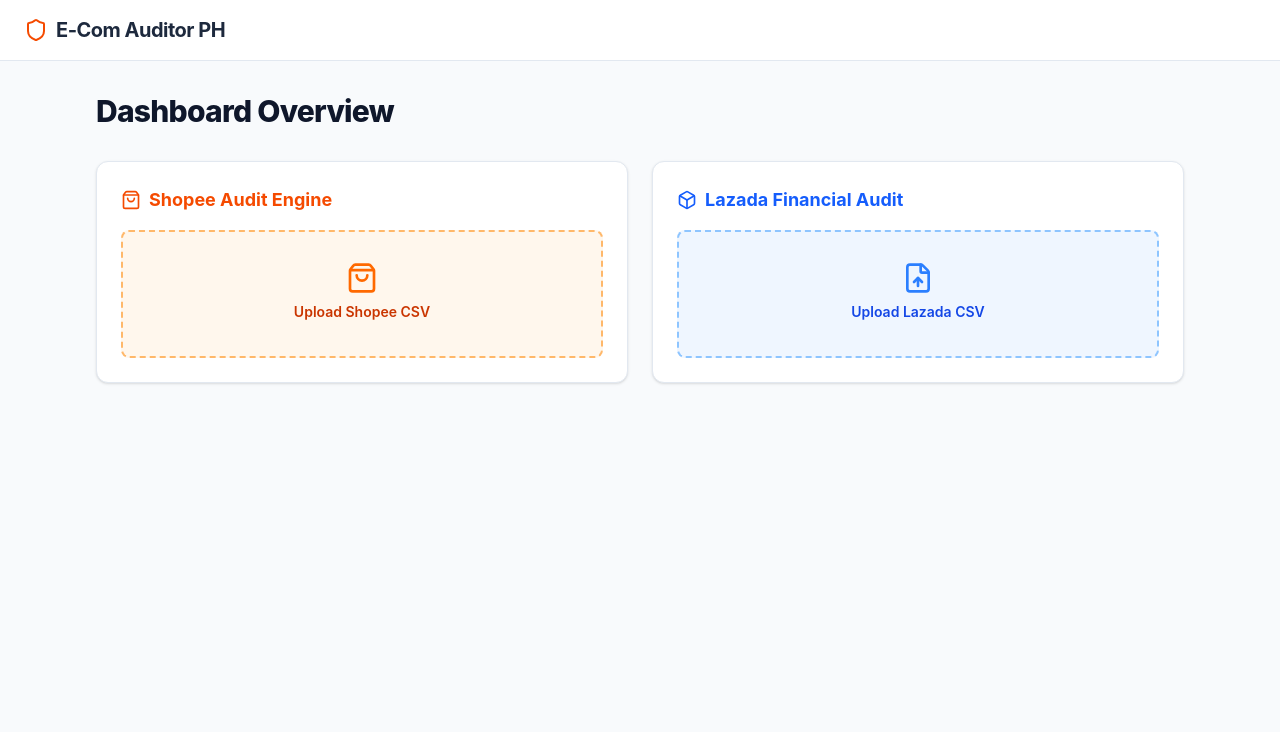
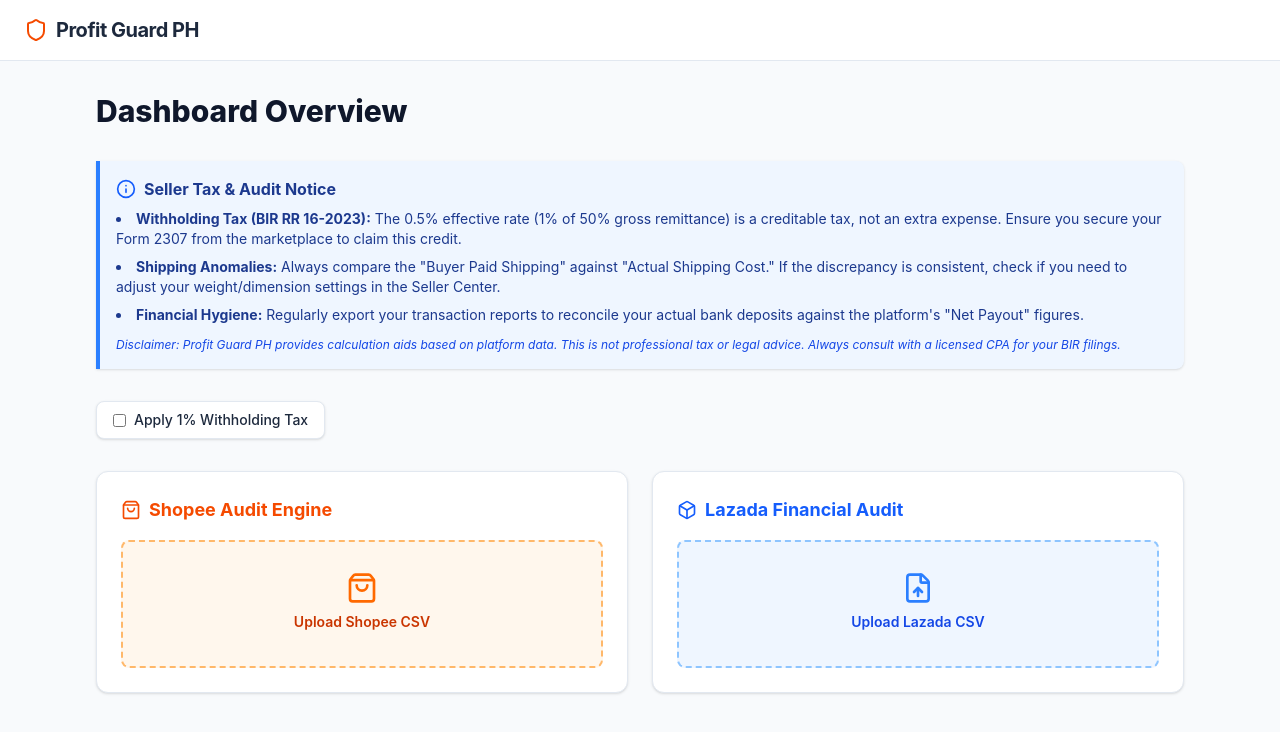
Before and after one commit to jazzypercy/ecommerce-tax-auditor, a React (Vite) app: page / in a window 1280 px wide. Shown: the top 732 px of the page. Built offline with nearby package versions, Linux system fonts and the light colour scheme.

Commit message:
excel download and stuff info

```diff
--- a/index.html
+++ b/index.html
@@ -4,7 +4,7 @@
     <meta charset="UTF-8" />
     <link rel="icon" type="image/svg+xml" href="/favicon.svg" />
     <meta name="viewport" content="width=device-width, initial-scale=1.0" />
-    <title>ecommerce-tax-auditor</title>
+    <title>Profit Guard PH</title>
   </head>
   <body>
     <div id="root"></div>
--- a/src/App.jsx
+++ b/src/App.jsx
@@ -1,20 +1,22 @@
 import { useState } from 'react';
-import { UploadCloud, Shield, CheckCircle, AlertTriangle, FileText, ShoppingBag, Box } from 'lucide-react';
+import { UploadCloud, Shield, CheckCircle, AlertTriangle, FileText, ShoppingBag, Box, Download } from 'lucide-react';
 import Papa from 'papaparse';
 import { parseLazadaSingleFile } from './utils/lazadaParser';
+import { exportToExcel } from './utils/exportToExcel';
 import LazadaUploader from './components/LazadaUploader';
 import ShopeeUploader from './components/ShopeeUploader';
+import InfoBar from './components/InfoBar';
 
 export default function App() {
   const [shopeeData, setShopeeData] = useState(null);
   const [lazadaData, setLazadaData] = useState(null);
   const [shippingDiscrepancies, setShippingDiscrepancies] = useState([]);
+  const [includeTax, setIncludeTax] = useState(false); // Tax state
 
-  // --- Shopee Logic ---
+  // --- Logic ---
   const handleShopeeUpload = (event) => {
     const file = event.target.files[0];
     if (!file) return;
-
     Papa.parse(file, {
       header: true, skipEmptyLines: true,
       complete: (results) => {
@@ -30,7 +32,6 @@
     });
   };
 
-  // --- Lazada Logic ---
   const handleLazadaUpload = async (file) => {
     const data = await parseLazadaSingleFile(file);
     setLazadaData(data);
@@ -41,17 +42,28 @@
       <nav className="bg-white border-b border-slate-200 px-6 py-4 flex items-center justify-between">
         <div className="flex items-center gap-2">
           <Shield className="w-6 h-6 text-orange-600" />
-          <span className="font-bold text-xl tracking-tight">E-Com Auditor PH</span>
+          <span className="font-bold text-xl tracking-tight">Profit Guard PH</span>
         </div>
       </nav>
 
       <main className="max-w-6xl mx-auto p-6 md:p-8">
-        <div className="mb-8">
-          <h1 className="text-3xl font-extrabold text-slate-900 tracking-tight">Dashboard Overview</h1>
+        {/* Header Section */}
+        <div className="flex items-center justify-between mb-8">
+            <h1 className="text-3xl font-extrabold text-slate-900">Dashboard Overview</h1>
+        </div>
+
+        {/* Informational Notice */}
+        <InfoBar />
+
+        {/* Controls */}
+        <div className="flex items-center justify-between mb-8">
+            <label className="flex items-center gap-2 bg-white px-4 py-2 rounded-lg border border-slate-200 shadow-sm cursor-pointer hover:bg-slate-50">
+                <input type="checkbox" checked={includeTax} onChange={() => setIncludeTax(!includeTax)} />
+                <span className="text-sm font-medium">Apply 1% Withholding Tax</span>
+            </label>
         </div>
 
         <div className="grid grid-cols-1 md:grid-cols-2 gap-6 mb-8">
-          {/* Shopee Module */}
           <div className="bg-white p-6 rounded-xl border border-slate-200 shadow-sm">
             <h2 className="text-lg font-bold text-orange-600 mb-4 flex items-center gap-2">
               <ShoppingBag className="w-5 h-5" /> Shopee Audit Engine
@@ -59,7 +71,6 @@
             <ShopeeUploader onProcess={handleShopeeUpload} />
           </div>
 
-          {/* Lazada Module */}
           <div className="bg-white p-6 rounded-xl border border-slate-200 shadow-sm">
             <h2 className="text-lg font-bold text-blue-600 mb-4 flex items-center gap-2">
               <Box className="w-5 h-5" /> Lazada Financial Audit
@@ -68,30 +79,28 @@
           </div>
         </div>
 
-        {/* Results Sections */}
-        {shopeeData && (
-          <div className="bg-white rounded-xl border border-slate-200 shadow-sm p-6 mb-6">
-            <h3 className="font-bold text-lg mb-4">Shopee Audit Summary ({shopeeData.length} orders)</h3>
-            {shippingDiscrepancies.length > 0 ? (
-                <div className="text-amber-700 bg-amber-50 p-4 rounded-lg font-medium">
-                    Found {shippingDiscrepancies.length} shipping anomalies.
-                </div>
-            ) : <p className="text-emerald-600">No shipping leaks detected.</p>}
-          </div>
-        )}
-
+        {/* Results */}
         {lazadaData && (
           <div className="bg-white rounded-xl border border-slate-200 shadow-sm p-6">
-            <h3 className="font-bold text-lg mb-4">Lazada Transaction Summary ({lazadaData.length} records)</h3>
+            <div className="flex justify-between items-center mb-4">
+                <h3 className="font-bold text-lg">Lazada Summary</h3>
+                <button
+                    onClick={() => exportToExcel(lazadaData, 'Lazada_Audit')}
+                    className="flex items-center gap-2 bg-green-600 text-white px-4 py-2 rounded-lg text-sm font-medium hover:bg-green-700"
+                >
+                    <Download className="w-4 h-4" /> Export to Excel
+                </button>
+            </div>
             <div className="overflow-x-auto">
                 <table className="w-full text-sm">
-                    <thead><tr className="text-left bg-slate-50 border-b"><th className="p-2">Order #</th><th className="p-2">Gross Sales</th><th className="p-2">Fees</th><th className="p-2">Net Payout</th></tr></thead>
+                    <thead><tr className="text-left bg-slate-50 border-b"><th className="p-2">Order #</th><th className="p-2">Gross Sales</th><th className="p-2">Net Payout</th></tr></thead>
                     <tbody>{lazadaData.slice(0,5).map((row, i) => (
                         <tr key={i} className="border-b">
                             <td className="p-2">{row.orderId}</td>
                             <td className="p-2">₱{row.grossSales.toFixed(2)}</td>
-                            <td className="p-2 text-red-600">-₱{row.fees.toFixed(2)}</td>
-                            <td className="p-2 font-bold">₱{row.netPayout.toFixed(2)}</td>
+                            <td className="p-2 font-bold text-blue-700">
+                                ₱{(row.netPayout * (includeTax ? 0.99 : 1)).toFixed(2)}
+                            </td>
                         </tr>
                     ))}</tbody>
                 </table>
--- /dev/null
+++ b/src/components/InfoBar.jsx
@@ -0,0 +1,26 @@
+import { Info } from 'lucide-react';
+
+export default function InfoBar() {
+  return (
+    <div className="bg-blue-50 border-l-4 border-blue-500 p-4 mb-8 text-blue-900 rounded-r-lg shadow-sm">
+      <div className="flex items-center gap-2 font-bold mb-2">
+        <Info className="w-5 h-5 text-blue-600" />
+        <span>Seller Tax & Audit Notice</span>
+      </div>
+      <ul className="text-sm space-y-2 list-disc list-inside">
+        <li>
+          <strong>Withholding Tax (BIR RR 16-2023):</strong> The 0.5% effective rate (1% of 50% gross remittance) is a creditable tax, not an extra expense. Ensure you secure your Form 2307 from the marketplace to claim this credit.
+        </li>
+        <li>
+          <strong>Shipping Anomalies:</strong> Always compare the "Buyer Paid Shipping" against "Actual Shipping Cost." If the discrepancy is consistent, check if you need to adjust your weight/dimension settings in the Seller Center.
+        </li>
+        <li>
+          <strong>Financial Hygiene:</strong> Regularly export your transaction reports to reconcile your actual bank deposits against the platform's "Net Payout" figures.
+        </li>
+      </ul>
+      <p className="text-xs text-blue-700 mt-3 italic">
+        Disclaimer: Profit Guard PH provides calculation aids based on platform data. This is not professional tax or legal advice. Always consult with a licensed CPA for your BIR filings.
+      </p>
+    </div>
+  );
+}
--- /dev/null
+++ b/src/utils/exportToExcel.js
@@ -0,0 +1,11 @@
+import * as XLSX from 'xlsx';
+
+export const exportToExcel = (data, fileName) => {
+  // Convert JSON to Worksheet
+  const worksheet = XLSX.utils.json_to_sheet(data);
+  // Create Workbook and append the sheet
+  const workbook = XLSX.utils.book_new();
+  XLSX.utils.book_append_sheet(workbook, worksheet, "AuditData");
+  // Trigger download
+  XLSX.writeFile(workbook, `${fileName}.xlsx`);
+};
```
